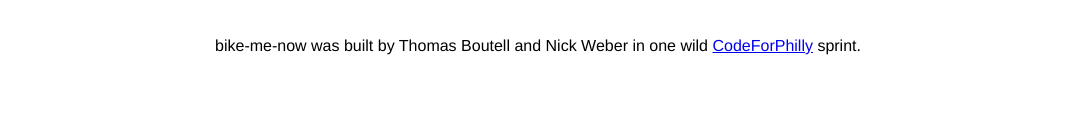
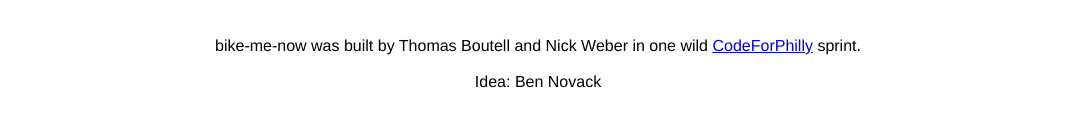
Before and after one commit to boutell/bike-me-now, a website: page public/index.html in a window 1280 px wide. Shown: the part 491-618 px from the top of the page, without its empty margins (102-1177 px from the left). Drawn offline with nearby package versions, Linux system fonts and the light colour scheme; some packages are replaced by stand-ins of ours.

Commit message:
credit Ben Novack with the idea

```diff
--- a/public/index.html
+++ b/public/index.html
@@ -56,7 +56,8 @@
     </nav>
     <div id="map"></div>
     <footer>
-      bike-me-now was built by Thomas Boutell and Nick Weber in one wild <a href="https://codeforphilly.org/">CodeForPhilly</a> sprint.
+      bike-me-now was built by Thomas Boutell and Nick Weber in one wild <a href="https://codeforphilly.org/">CodeForPhilly</a> sprint.<br /><br />
+      Idea: Ben Novack
     </footer>
 
     <script type="text/javascript">
```
